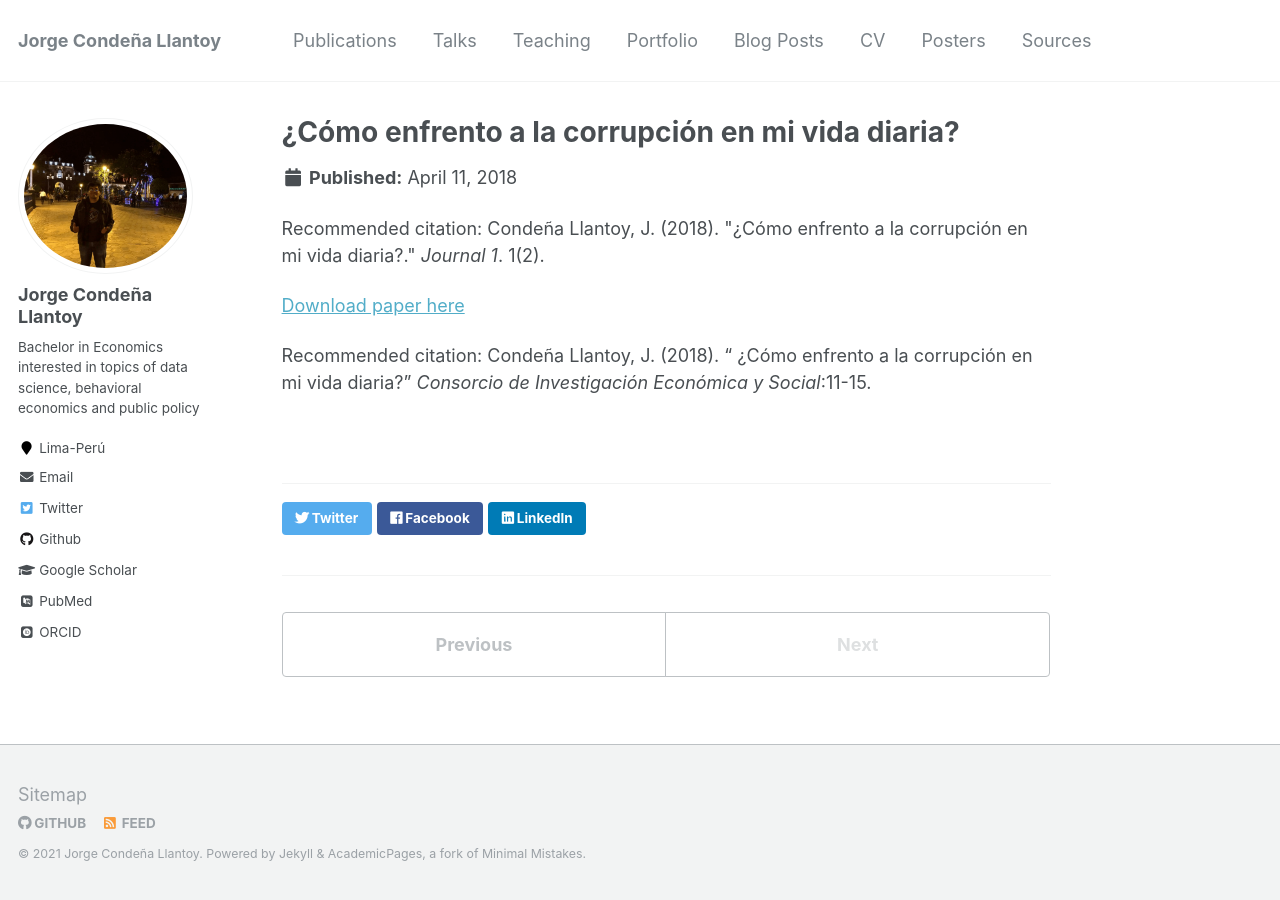
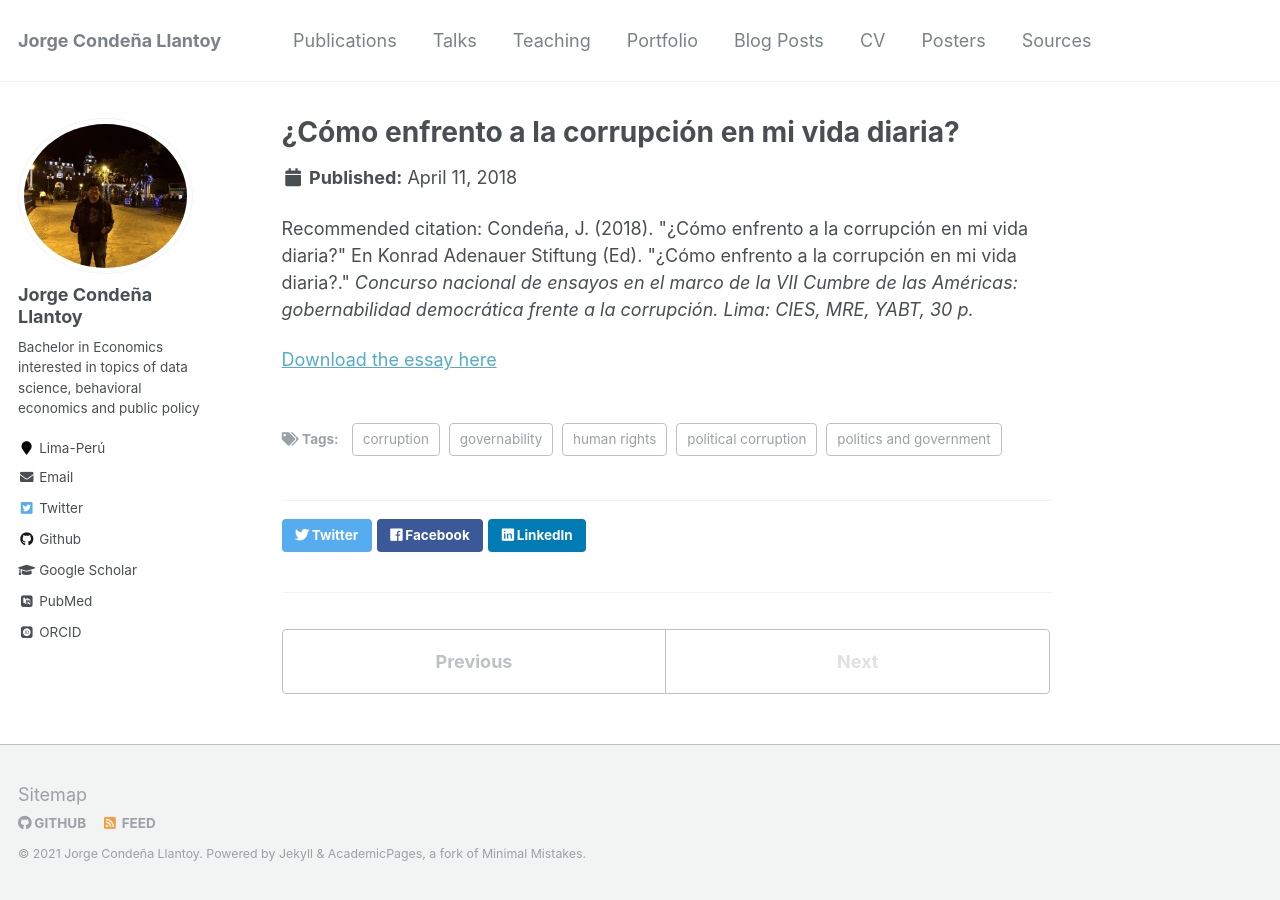
Before and after one commit to condehub5/condehub5.github.io, a Jekyll site: the page built from _publications/2018-04-11-pub2.md, in a window 1280 px wide. Built offline with Jekyll 4.4.1, drawn with Linux system fonts in a browser that asks for light colours; some web fonts are replaced.

Commit message:
modificacion de pub 2

```diff
--- a/_publications/2018-04-11-pub2.md
+++ b/_publications/2018-04-11-pub2.md
@@ -7,10 +7,14 @@ permalink: /publication/2018-04-11
 date: 2018-04-11
 #venue: 'Journal 1'
 #paperurl: 'https://www.kas.de/c/document_library/get_file?uuid=859116f1-5f5f-9253-a5cb-3a00f1424107&groupId=269552'
-citation: 'Condeña Llantoy, J. (2018). &quot;¿Cómo enfrento a la corrupción en mi vida diaria?.&quot; <i>Journal 1</i>. 1(2).'
+citation: 'Condeña, J. (2018). "¿Cómo enfrento a la corrupción en mi vida diaria?" En Konrad Adenauer Stiftung (Ed). &quot;¿Cómo enfrento a la corrupción en mi vida diaria?.&quot; <i>Concurso nacional de ensayos en el marco de la VII Cumbre de las Américas: gobernabilidad democrática frente a la corrupción. Lima: CIES, MRE, YABT, 30 p. </i>'
+tags:
+    - corruption
+    - political corruption
+    - politics and government
+    - governability
+    - human rights
 ---
 
 
-[Download paper here](https://www.kas.de/c/document_library/get_file?uuid=859116f1-5f5f-9253-a5cb-3a00f1424107&groupId=269552)
-
-Recommended citation: Condeña Llantoy, J. (2018). " ¿Cómo enfrento a la corrupción en mi vida diaria?" <i>Consorcio de Investigación Económica y Social</i>:11-15.
+[Download the essay here](https://www.kas.de/c/document_library/get_file?uuid=859116f1-5f5f-9253-a5cb-3a00f1424107&groupId=269552)
```
